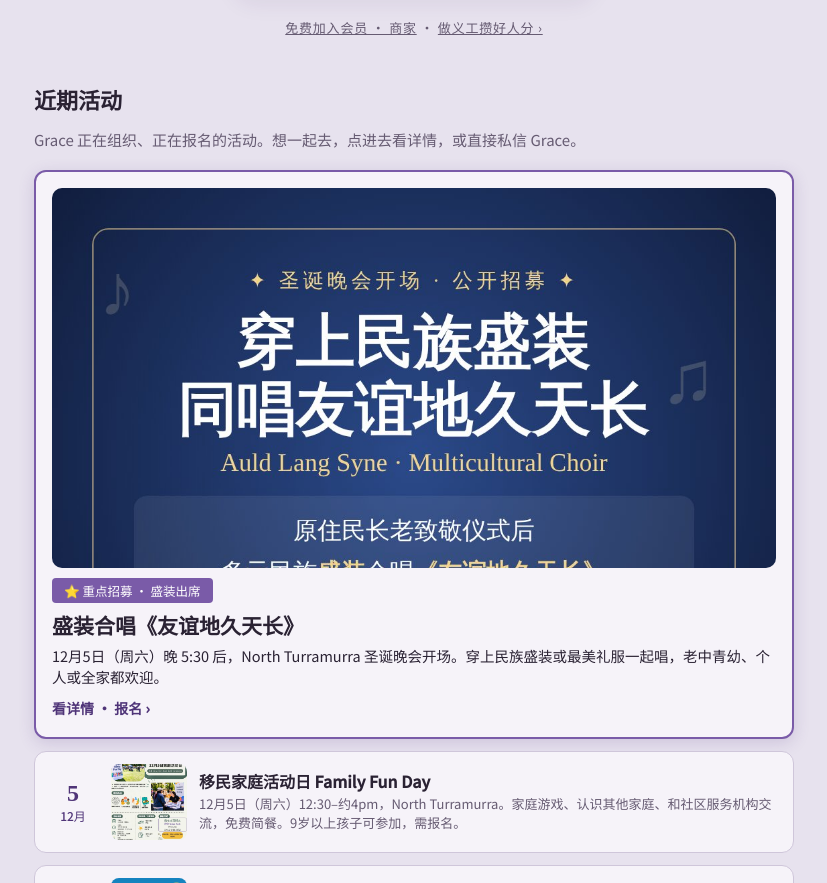
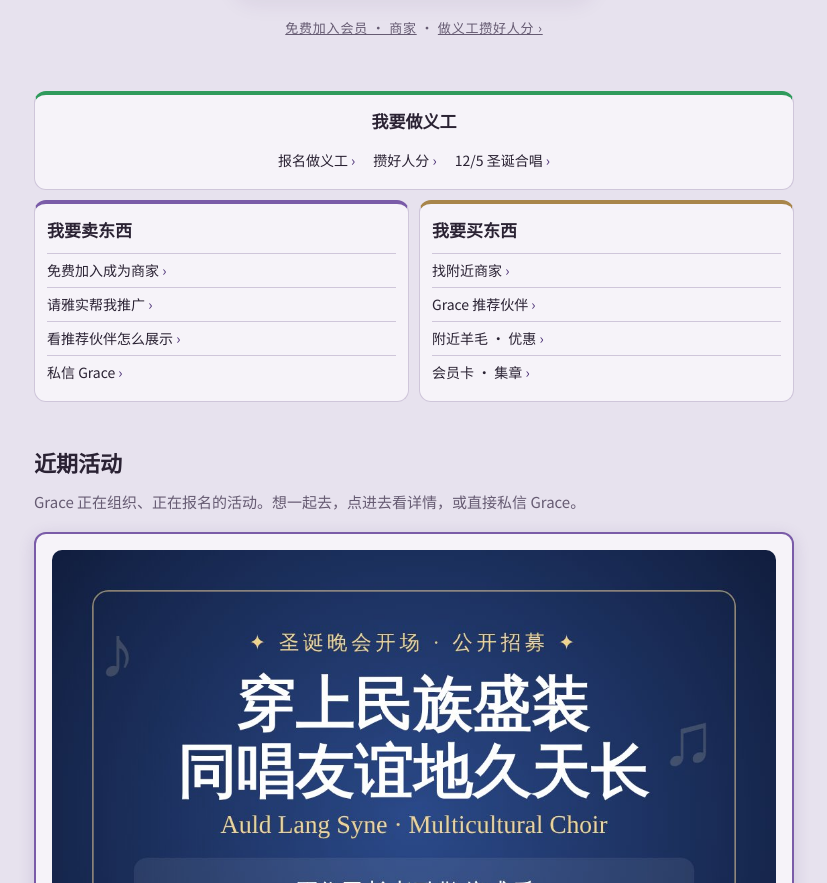
Before and after one commit to GraceLeiZhang/grace-events, a plain HTML site: page preview/index.html in a window 1280 px wide. Shown: the part 1028-1911 px from the top of the page, without its empty margins (226-1053 px from the left). Drawn offline with Linux system fonts and the light colour scheme.

Commit message:
Homepage: add 我要做义工 / 我要卖东西 / 我要买东西 quick-entry block (zh + en) (#125)
Claude-Session: https://claude.ai/code/session_0184zThWX5KLzFidGqzM4p4L

Co-authored-by: Claude <noreply@anthropic.com>

```diff
--- a/preview/index.html
+++ b/preview/index.html
@@ -317,6 +317,13 @@ dl.facts{grid-template-columns:1fr;gap:0}dl.facts dt{font-size:12.5px;letter-spa
     <div class="cc"><p class="cc-t">GRACE ROCK 推荐码</p><button type="button" class="cc-code" data-cc="GraceRock">GraceRock<svg viewBox="0 0 24 24" fill="none" stroke="currentColor" stroke-width="2" stroke-linecap="round" stroke-linejoin="round" aria-hidden="true"><rect x="9" y="9" width="12" height="12" rx="2"/><path d="M5 15V5a2 2 0 0 1 2-2h10"/></svg></button><p class="cc-s">用途：让商家知道你是 Grace 推荐来的。<br>能享什么优惠，以每家卡片的「会员福利」为准。</p></div>
     <p class="founder" style="margin-top:10px"><a href="join.html" style="color:inherit">免费加入会员 · 商家</a> · <a href="volunteer.html" style="color:inherit">做义工攒好人分 ›</a></p>
   </header>
+  <section class="bs" id="buysell"><style>.bs{padding-top:8px}.bs-g{display:grid;grid-template-columns:1fr 1fr;gap:10px}.bs-c{background:var(--surface);border:1px solid var(--line);border-radius:12px;padding:12px;border-top:4px solid var(--jac)}.bs-c.buy{border-top-color:var(--gold)}.bs-c.vol{grid-column:1/-1;text-align:center;border-top-color:var(--c-health,#3f9b6a)}.bs-c.vol .r{display:flex;justify-content:center;flex-wrap:wrap;gap:0 18px}.bs-c.vol a{border-top:0}.bs-c h3{margin:0 0 8px;font-size:17px}.bs-c a{display:block;padding:7px 0;border-top:1px solid var(--line);color:var(--ink);text-decoration:none;font-size:14px;line-height:1.35}.bs-c a:after{content:" ›";color:var(--jac-deep)}</style>
+    <div class="bs-g">
+      <div class="bs-c vol"><h3>我要做义工</h3><div class="r"><a href="volunteer.html">报名做义工</a><a href="volunteer.html">攒好人分</a><a href="events/christmas-choir.html">12/5 圣诞合唱</a></div></div>
+      <div class="bs-c sell"><h3>我要卖东西</h3><a href="join.html">免费加入成为商家</a><a href="#services">请雅实帮我推广</a><a href="#partners">看推荐伙伴怎么展示</a><a href="https://wa.me/61410931872?text=%E4%BD%A0%E5%A5%BD%20Grace%EF%BC%8C%E6%88%91%E6%83%B3%E5%8D%96%E4%B8%9C%E8%A5%BF">私信 Grace</a></div>
+      <div class="bs-c buy"><h3>我要买东西</h3><a href="shops.html">找附近商家</a><a href="#partners">Grace 推荐伙伴</a><a href="#events">附近羊毛 · 优惠</a><a href="card.html">会员卡 · 集章</a></div>
+    </div>
+  </section>
 
 
   <section id="now">
```
Also changed, not shown: preview/en.html (+7 -0 lines).
